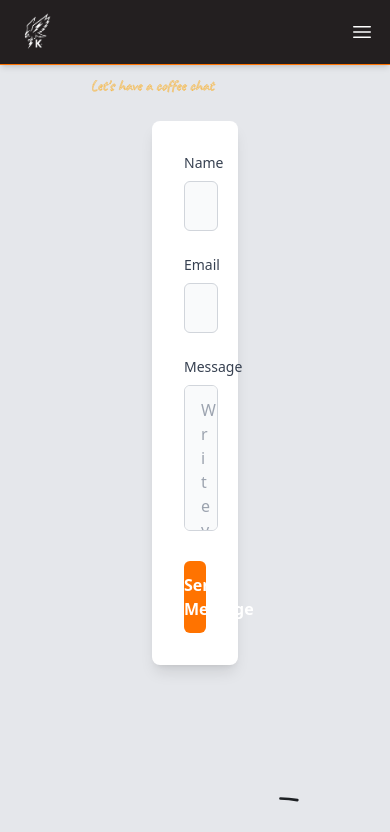
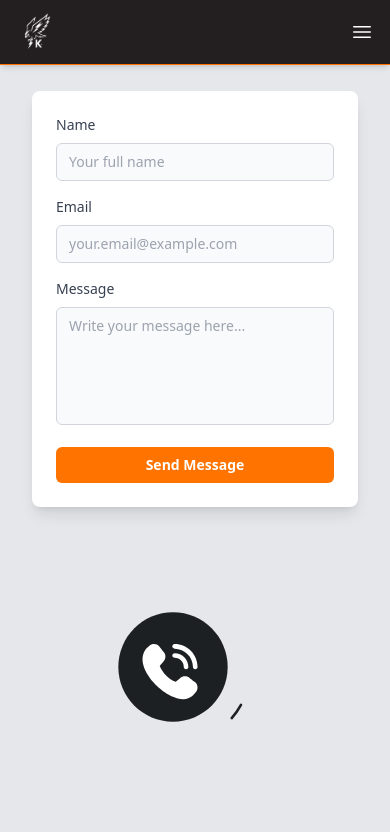
Before and after one commit to KalharaBatangala/portfolio-next, a Next.js app: page /contact in a window 390 px wide. Shown: the top 832 px of the page. Built offline with nearby package versions, Linux system fonts and the light colour scheme.

Commit message:
updated contact page

```diff
--- a/src/app/contact/page.tsx
+++ b/src/app/contact/page.tsx
@@ -1,14 +1,164 @@
+// 'use client';
+
+// import { useState } from 'react';
+// import Swal from 'sweetalert2';
+// import Handwriting from '@/components/HandWriting';
+// import ContactAnimation from '@/components/ConnectAnimation';
+
+
+
+// export default function Contact() {
+//   const [formData, setFormData] = useState({
+//     name: '',
+//     email: '',
+//     message: '',
+//   });
+
+//   const handleChange = (
+//     e: React.ChangeEvent<HTMLInputElement | HTMLTextAreaElement>
+//   ) => {
+//     setFormData({
+//       ...formData,
+//       [e.target.name]: e.target.value,
+//     });
+//   };
+
+//   const handleSubmit = async (e: React.FormEvent) => {
+//     e.preventDefault();
+
+//     try {
+//       const response = await fetch('/api/contact', {
+//         method: 'POST',
+//         headers: { 'Content-Type': 'application/json' },
+//         body: JSON.stringify(formData),
+//       });
+
+//       if (response.ok) {
+//         Swal.fire({
+//           icon: 'success',
+//           title: 'Message Sent Successfully!',
+//           text: 'Thank you for reaching out.',
+//           confirmButtonColor: '#4CAF50',  // Green color
+//           timer: 5000,
+//           timerProgressBar: true,
+//         });
+//         setFormData({ name: '', email: '', message: '' });
+//       } else {
+//         Swal.fire({
+//           icon: 'error',
+//           title: 'Message Not Sent!',
+//           text: 'Failed to send message. Please try again.',
+//           confirmButtonColor: '#d33',
+//         });
+//       }
+//     } catch (error) {
+//       Swal.fire({
+//         icon: 'error',
+//         title: 'Message Not Sent !',
+//         text: 'Failed to send message. Please try again.',
+//         confirmButtonColor: '#d33',
+//       });
+//     }
+//   };
+
+//   return (
+//     <div className="min-h-screen bg-gray-200 dark:bg-gray-900 px-6 py-20 sm:py-32 flex flex-col items-center">
+//       <Handwriting />
+
+//       {/* Side-by-side layout */}
+//       <div className="flex flex-col lg:flex-row items-center justify-center gap-24 w-full max-w-6xl px-32">
+//         {/* Form */}
+//         <form
+//           onSubmit={handleSubmit}
+//           className="flex-1 w-full max-w-lg bg-white dark:bg-gray-800 rounded-lg shadow-lg p-8"
+//         >
+//           <div className="mb-6">
+//             <label
+//               htmlFor="name"
+//               className="block mb-2 text-sm font-medium text-gray-700 dark:text-gray-300"
+//             >
+//               Name
+//             </label>
+//             <input
+//               type="text"
+//               id="name"
+//               name="name"
+//               required
+//               value={formData.name}
+//               onChange={handleChange}
+//               className="w-full px-4 py-3 rounded-md border border-gray-300 dark:border-gray-600 bg-gray-50 dark:bg-gray-700 text-gray-900 dark:text-white placeholder-gray-400 focus:outline-none focus:ring-2 focus:ring-secondary focus:border-secondary transition"
+//               placeholder="Your full name"
+//               style={{ fontSize: '1rem' }}
+//             />
+//           </div>
+
+//           <div className="mb-6">
+//             <label
+//               htmlFor="email"
+//               className="block mb-2 text-sm font-medium text-gray-700 dark:text-gray-300"
+//             >
+//               Email
+//             </label>
+//             <input
+//               type="email"
+//               id="email"
+//               name="email"
+//               required
+//               value={formData.email}
+//               onChange={handleChange}
+//               className="w-full px-4 py-3 rounded-md border border-gray-300 dark:border-gray-600 bg-gray-50 dark:bg-gray-700 text-gray-900 dark:text-white placeholder-gray-400 focus:outline-none focus:ring-2 focus:ring-secondary focus:border-secondary transition"
+//               placeholder="your.email@example.com"
+//               style={{ fontSize: '1rem' }}
+//             />
+//           </div>
+
+//           <div className="mb-6">
+//             <label
+//               htmlFor="message"
+//               className="block mb-2 text-sm font-medium text-gray-700 dark:text-gray-300"
+//             >
+//               Message
+//             </label>
+//             <textarea
+//               id="message"
+//               name="message"
+//               rows={5}
+//               required
+//               value={formData.message}
+//               onChange={handleChange}
+//               className="w-full px-4 py-3 rounded-md border border-gray-300 dark:border-gray-600 bg-gray-50 dark:bg-gray-700 text-gray-900 dark:text-white placeholder-gray-400 focus:outline-none focus:ring-2 focus:ring-secondary focus:border-secondary transition resize-none"
+//               placeholder="Write your message here..."
+//               style={{ fontSize: '1rem' }}
+//             />
+//           </div>
+
+//           <button
+//             type="submit"
+//             className="w-full py-3 bg-secondary text-white font-semibold rounded-md hover:bg-orange-600 transition-colors duration-300"
+//           >
+//             Send Message
+//           </button>
+//         </form>
+
+//         {/* Animation */}
+//         <div className="flex-1 w-full flex items-center justify-center">
+//           <div className="w-full max-w-[400px]">
+//             <ContactAnimation />
+//           </div>
+//         </div>
+//       </div>
+//     </div>
+//   );
+// };
+
+
+
 'use client';
 
 import { useState } from 'react';
 import Swal from 'sweetalert2';
 import Handwriting from '@/components/HandWriting';
 import ContactAnimation from '@/components/ConnectAnimation';
-
-// export const metadata = {
-//   title: 'Kalhara Profile | Contact',
-//   description: 'My project portfolio - contact page',
-// };
 
 export default function Contact() {
   const [formData, setFormData] = useState({
@@ -65,17 +215,17 @@ export default function Contact() {
   };
 
   return (
-    <div className="min-h-screen bg-gray-200 dark:bg-gray-900 px-6 py-20 sm:py-32 flex flex-col items-center">
+    <div className="min-h-screen bg-gray-200 dark:bg-gray-900 px-4 sm:px-6 py-12 sm:py-20 lg:py-32 flex flex-col items-center">
       <Handwriting />
 
-      {/* Side-by-side layout */}
-      <div className="flex flex-col lg:flex-row items-center justify-center gap-24 w-full max-w-6xl px-32">
+      {/* Side-by-side layout on desktop, stacked on mobile */}
+      <div className="flex flex-col lg:flex-row items-center justify-center gap-8 sm:gap-12 lg:gap-24 w-full max-w-6xl px-4 sm:px-8 lg:px-32">
         {/* Form */}
         <form
           onSubmit={handleSubmit}
-          className="flex-1 w-full max-w-lg bg-white dark:bg-gray-800 rounded-lg shadow-lg p-8"
+          className="flex-1 w-full max-w-lg bg-white dark:bg-gray-800 rounded-lg shadow-lg p-6 sm:p-8"
         >
-          <div className="mb-6">
+          <div className="mb-4 sm:mb-6">
             <label
               htmlFor="name"
               className="block mb-2 text-sm font-medium text-gray-700 dark:text-gray-300"
@@ -89,13 +239,12 @@ export default function Contact() {
               required
               value={formData.name}
               onChange={handleChange}
-              className="w-full px-4 py-3 rounded-md border border-gray-300 dark:border-gray-600 bg-gray-50 dark:bg-gray-700 text-gray-900 dark:text-white placeholder-gray-400 focus:outline-none focus:ring-2 focus:ring-secondary focus:border-secondary transition"
+              className="w-full px-3 sm:px-4 py-2 sm:py-3 rounded-md border border-gray-300 dark:border-gray-600 bg-gray-50 dark:bg-gray-700 text-gray-900 dark:text-white placeholder-gray-400 focus:outline-none focus:ring-2 focus:ring-secondary focus:border-secondary transition text-sm sm:text-base"
               placeholder="Your full name"
-              style={{ fontSize: '1rem' }}
             />
           </div>
 
-          <div className="mb-6">
+          <div className="mb-4 sm:mb-6">
             <label
               htmlFor="email"
               className="block mb-2 text-sm font-medium text-gray-700 dark:text-gray-300"
@@ -109,13 +258,12 @@ export default function Contact() {
               required
               value={formData.email}
               onChange={handleChange}
-              className="w-full px-4 py-3 rounded-md border border-gray-300 dark:border-gray-600 bg-gray-50 dark:bg-gray-700 text-gray-900 dark:text-white placeholder-gray-400 focus:outline-none focus:ring-2 focus:ring-secondary focus:border-secondary transition"
+              className="w-full px-3 sm:px-4 py-2 sm:py-3 rounded-md border border-gray-300 dark:border-gray-600 bg-gray-50 dark:bg-gray-700 text-gray-900 dark:text-white placeholder-gray-400 focus:outline-none focus:ring-2 focus:ring-secondary focus:border-secondary transition text-sm sm:text-base"
               placeholder="your.email@example.com"
-              style={{ fontSize: '1rem' }}
             />
           </div>
 
-          <div className="mb-6">
+          <div className="mb-4 sm:mb-6">
             <label
               htmlFor="message"
               className="block mb-2 text-sm font-medium text-gray-700 dark:text-gray-300"
@@ -129,15 +277,14 @@ export default function Contact() {
               required
               value={formData.message}
               onChange={handleChange}
-              className="w-full px-4 py-3 rounded-md border border-gray-300 dark:border-gray-600 bg-gray-50 dark:bg-gray-700 text-gray-900 dark:text-white placeholder-gray-400 focus:outline-none focus:ring-2 focus:ring-secondary focus:border-secondary transition resize-none"
+              className="w-full px-3 sm:px-4 py-2 sm:py-3 rounded-md border border-gray-300 dark:border-gray-600 bg-gray-50 dark:bg-gray-700 text-gray-900 dark:text-white placeholder-gray-400 focus:outline-none focus:ring-2 focus:ring-secondary focus:border-secondary transition resize-none text-sm sm:text-base"
               placeholder="Write your message here..."
-              style={{ fontSize: '1rem' }}
             />
           </div>
 
           <button
             type="submit"
-            className="w-full py-3 bg-secondary text-white font-semibold rounded-md hover:bg-orange-600 transition-colors duration-300"
+            className="w-full py-2 sm:py-3 bg-secondary text-white font-semibold rounded-md hover:bg-orange-600 transition-colors duration-300 text-sm sm:text-base"
           >
             Send Message
           </button>
@@ -145,7 +292,7 @@ export default function Contact() {
 
         {/* Animation */}
         <div className="flex-1 w-full flex items-center justify-center">
-          <div className="w-full max-w-[400px]">
+          <div className="w-full max-w-[300px] sm:max-w-[400px]">
             <ContactAnimation />
           </div>
         </div>
```
